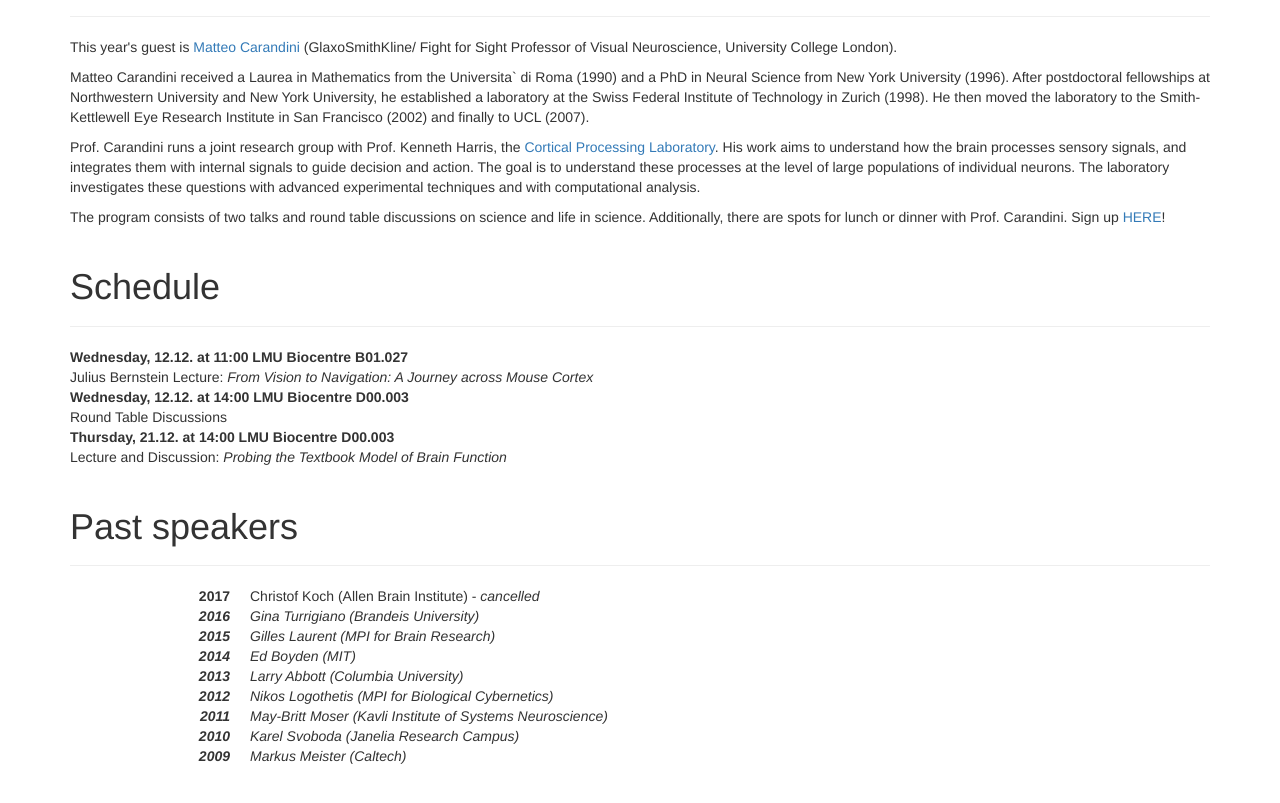
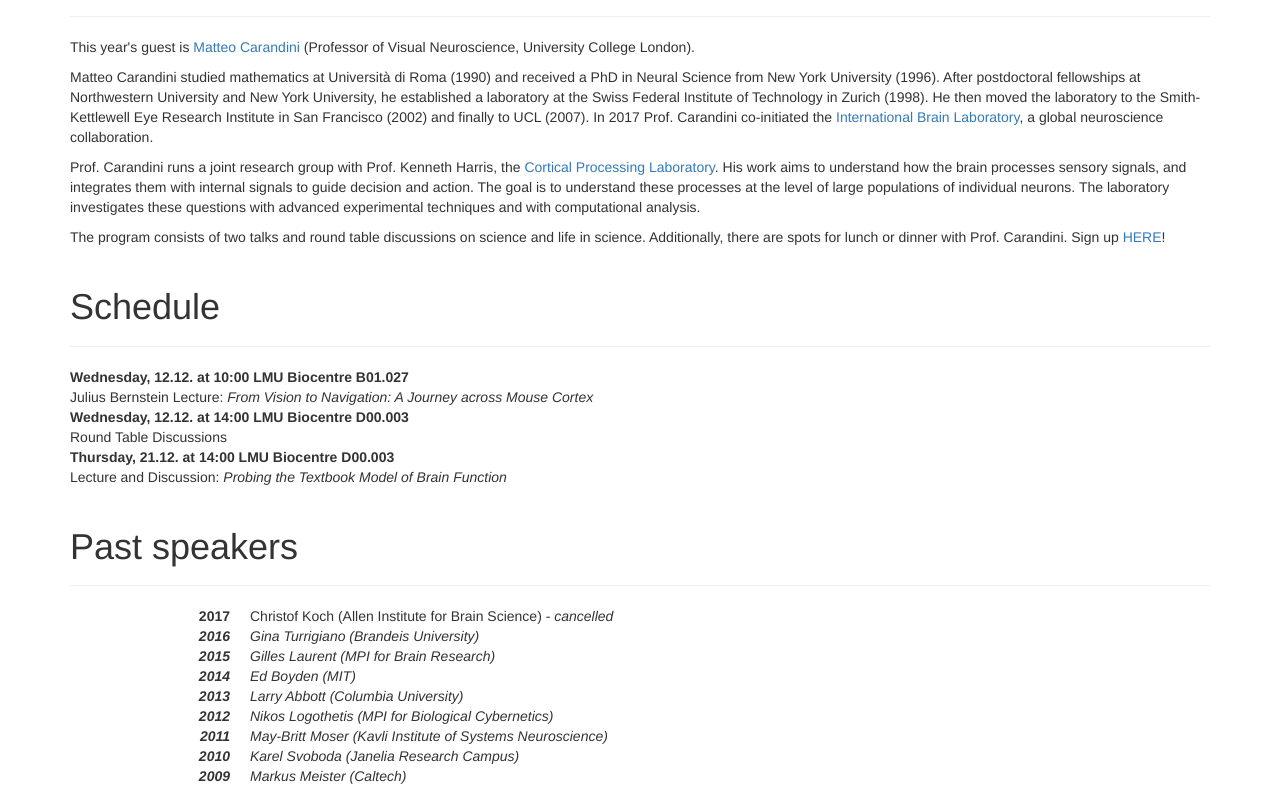
Before and after one commit to talkingscience/talkingscience_website, a plain HTML site: page index.html in a window 1280 px wide. Shown: the part 671-1474 px from the top of the page. Drawn offline with nearby package versions, Linux system fonts and the light colour scheme; a script that the page names is missing; files whose address does not match are found by name.

Commit message:
small changes

```diff
--- a/index.html
+++ b/index.html
@@ -61,13 +61,13 @@
       <div class="page-header">
         <h1>About</h1>
       </div>
-      <p> This year's guest is <a target="_blank" href="https://www.ucl.ac.uk/ioo/research/academics/carandini">Matteo Carandini</a> (GlaxoSmithKline/ Fight for Sight Professor of Visual Neuroscience, University College London).</p>
+      <p> This year's guest is <a target="_blank" href="https://www.ucl.ac.uk/ioo/research/academics/carandini">Matteo Carandini</a> (Professor of Visual Neuroscience, University College London).</p>
 
-      <p>Matteo Carandini received a Laurea in Mathematics from the Universita` di Roma (1990) and a PhD in Neural Science from New York University (1996). After postdoctoral fellowships at Northwestern University and New York University, he established a laboratory at the Swiss Federal Institute of Technology in Zurich (1998). He then moved the laboratory to the Smith-Kettlewell Eye Research Institute in San Francisco (2002) and finally to UCL (2007). </p>
+      <p>Matteo Carandini studied mathematics at Università di Roma (1990) and received a PhD in Neural Science from New York University (1996). After postdoctoral fellowships at Northwestern University and New York University, he established a laboratory at the Swiss Federal Institute of Technology in Zurich (1998). He then moved the laboratory to the Smith-Kettlewell Eye Research Institute in San Francisco (2002) and finally to UCL (2007). In 2017 Prof. Carandini co-initiated the <a target="_blank" href="https://www.internationalbrainlab.com">International Brain Laboratory</a>, a global neuroscience collaboration. </p>
 
-	  <p>Prof. Carandini runs a joint research group with Prof. Kenneth Harris, the <a target="_blank" href="http://www.ucl.ac.uk/cortexlab">Cortical Processing Laboratory</a>. His work aims to understand how the brain processes sensory signals, and integrates them with internal signals to guide decision and action. The goal is to understand these processes at the level of large populations of individual neurons. The laboratory investigates these questions with advanced experimental techniques and with computational analysis. </p>
+	     <p>Prof. Carandini runs a joint research group with Prof. Kenneth Harris, the <a target="_blank" href="http://www.ucl.ac.uk/cortexlab">Cortical Processing Laboratory</a>. His work aims to understand how the brain processes sensory signals, and integrates them with internal signals to guide decision and action. The goal is to understand these processes at the level of large populations of individual neurons. The laboratory investigates these questions with advanced experimental techniques and with computational analysis. </p>
 
-       <p>The program consists of two talks and round table discussions on science and life in science.
+      <p>The program consists of two talks and round table discussions on science and life in science.
           Additionally, there are spots for lunch or dinner with Prof. Carandini. Sign up <a href="https://goo.gl/forms/EaIIxmCw6SMYxSpT2" target="_blank">HERE</a>!</p>
 
 	   <a name="schedule"></a>
@@ -75,7 +75,7 @@
         <h1>Schedule</h1>
       </div>
       <dl class="dl-vertical">
-		<dt>Wednesday, 12.12. at 11:00 LMU Biocentre B01.027</dt>
+		<dt>Wednesday, 12.12. at 10:00 LMU Biocentre B01.027</dt>
         <dd>Julius Bernstein Lecture: <i>From Vision to Navigation: A Journey across Mouse Cortex</i></dd>
 
         <dt>Wednesday, 12.12. at 14:00 LMU Biocentre D00.003</dt>
@@ -92,7 +92,7 @@
       </div>
       <dl class="dl-horizontal">
         <dt>2017</dt>
-        <dd>Christof Koch (Allen Brain Institute) - <i>cancelled</i><i></dd>
+        <dd>Christof Koch (Allen Institute for Brain Science) - <i>cancelled</i><i></dd>
         <dt>2016</dt>
         <dd>Gina Turrigiano (Brandeis University)</dd>
         <dt>2015</dt>
```
